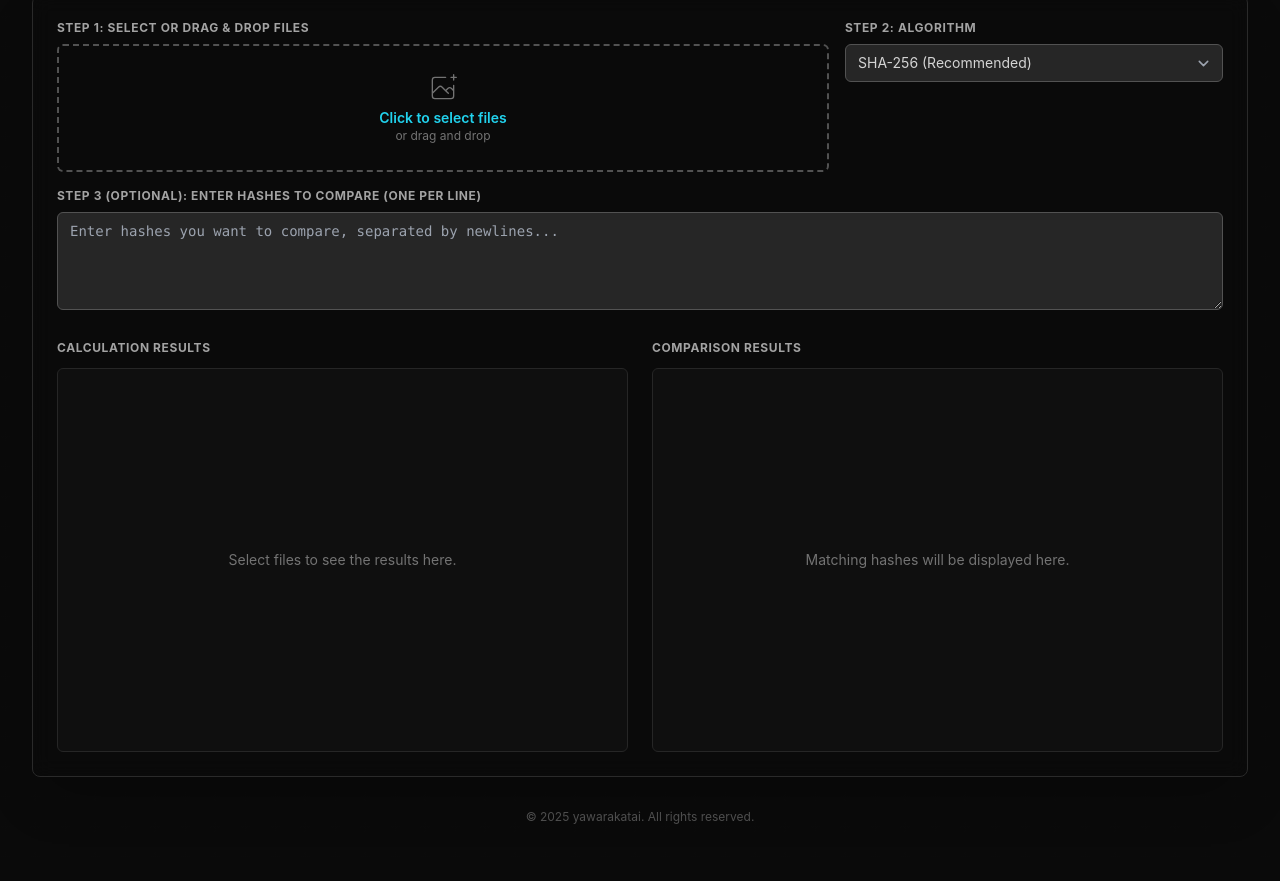
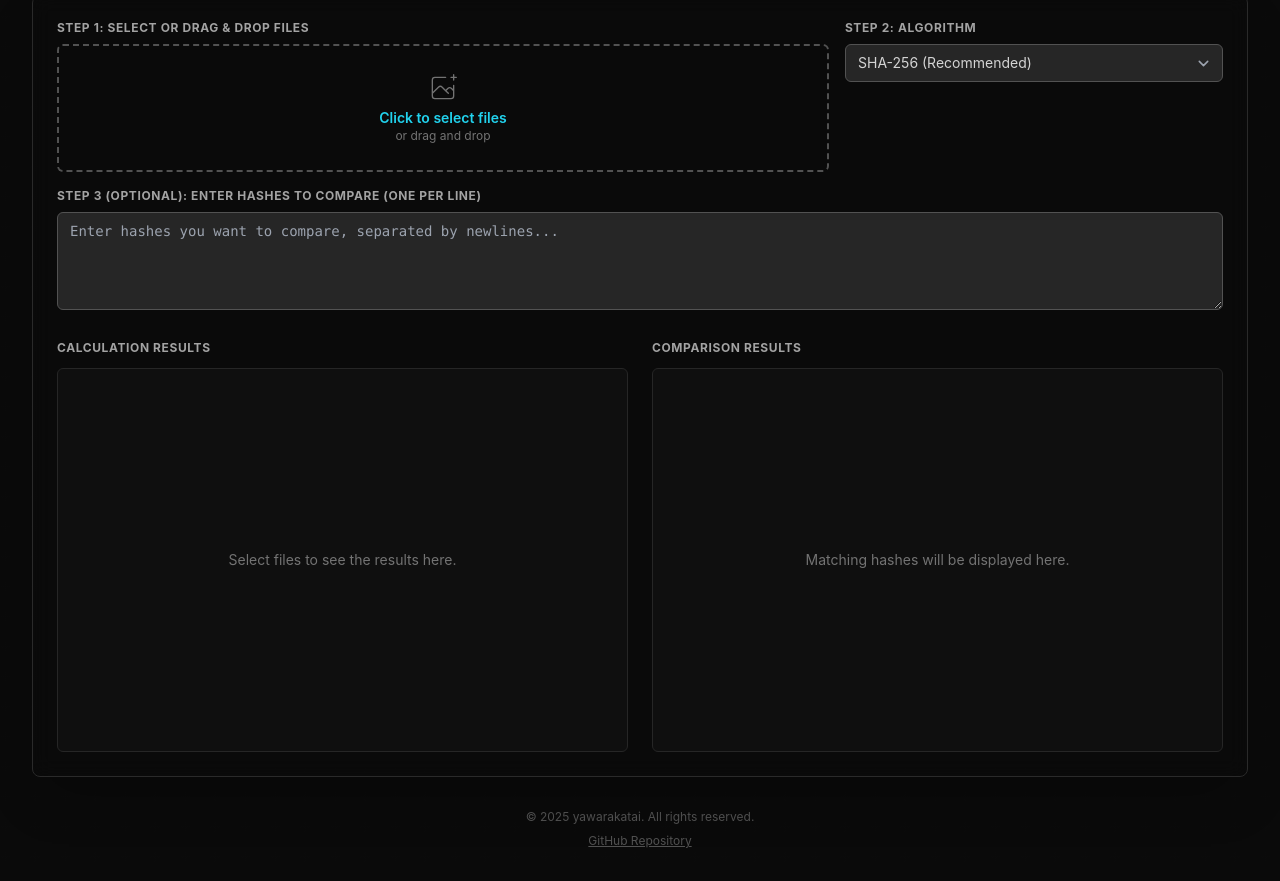
Before and after one commit to yawarakatai/hash-comparator, a plain HTML site: page index.html in a window 1280 px wide. Shown: the part 168-1049 px from the top of the page. Before the commit the page ends 1025 px from the top, so only its background shows below. Drawn offline with nearby package versions, Linux system fonts and the light colour scheme.

Commit message:
Add GitHub repository link to footer and adjust link color to match copyright, with cyan on hover.

```diff
--- a/index.html
+++ b/index.html
@@ -199,6 +199,11 @@
         <!-- Footer -->
         <footer class="text-center mt-8">
             <p class="text-xs text-neutral-600">&copy; 2025 yawarakatai. All rights reserved.</p>
+            <p class="text-xs mt-2">
+                <a href="https://github.com/yawarakatai/hash-comparator"
+                   class="text-neutral-600 hover:text-cyan-400 underline transition-colors"
+                   target="_blank" rel="noopener">GitHub Repository</a>
+            </p>
         </footer>
     </div>
 
```
